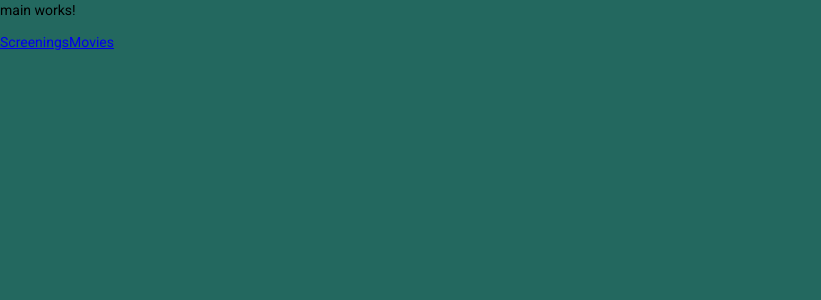
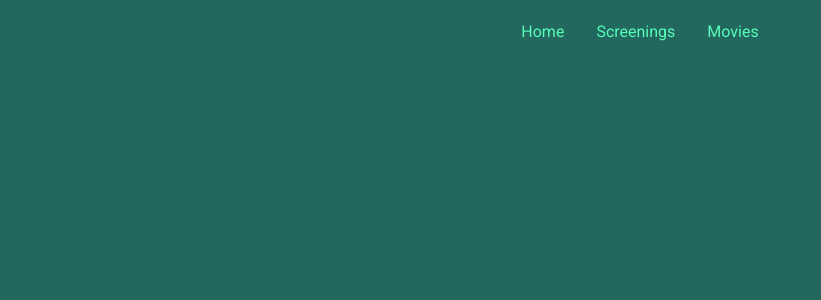
Before and after one commit to raczylos/cinema-angular, an Angular app: page / in a window 1280 px wide. Shown: the top 300 px of the page, without its empty margins (0-821 px from the left). Built offline with nearby package versions, Linux system fonts and the light colour scheme.

Commit message:
add sweet styles

```diff
--- a/src/app/app-routing.module.ts
+++ b/src/app/app-routing.module.ts
@@ -3,10 +3,8 @@ import { CommonModule } from '@angular/common';
 import { Routes, RouterModule } from '@angular/router';
 import { MoviesComponent } from './movies/movies.component';
 import { ScreeningsComponent } from './screenings/screenings.component';
-import { MainComponent } from './main/main.component';
 
 const routes: Routes = [
-    { path: '', component: MainComponent },
     { path: 'movies', component: MoviesComponent },
     { path: 'screenings', component: ScreeningsComponent }
 ];
--- a/src/app/app.component.html
+++ b/src/app/app.component.html
@@ -1 +1 @@
-<router-outlet></router-outlet>
+<app-main></app-main>
--- a/src/app/app.component.ts
+++ b/src/app/app.component.ts
@@ -1,4 +1,5 @@
 import { Component } from '@angular/core';
+import { MainComponent } from './main/main.component';
 
 @Component({
     selector: 'app-root',
--- a/src/app/main/main.component.css
+++ b/src/app/main/main.component.css
@@ -0,0 +1,18 @@
+mat-nav-list {
+    display: flex;
+    flex-direction: row;
+    justify-content: center;
+}
+.nav-list {
+    display: flex;
+    justify-content: center;
+    color: rgb(87, 252, 183);
+}
+
+.mat-list-base .mat-list-item, .mat-list-base .mat-list-option {
+    display: block;
+    height: 48px;
+    -webkit-tap-highlight-color: transparent;
+    width: auto;
+    padding: 0;
+}
--- a/src/app/main/main.component.html
+++ b/src/app/main/main.component.html
@@ -1,5 +1,7 @@
-<p>main works!</p>
+<mat-nav-list>
+   <a mat-list-item class="nav-list" routerLink="/">Home</a>
+   <a mat-list-item class="nav-list" routerLink="/screenings">Screenings</a>
+   <a mat-list-item class="nav-list" routerLink="/movies">Movies</a>
+</mat-nav-list>
 
-<a routerLink="/screenings">Screenings</a>
-<a routerLink="/movies">Movies</a>
 <router-outlet></router-outlet>
--- a/src/app/movies/movies.component.html
+++ b/src/app/movies/movies.component.html
@@ -1,4 +1,3 @@
-<p>movies works!</p>
 <mat-list>
     <mat-list-item *ngFor="let movie of movies">
         {{movie.title}}
```
Also changed, not shown: src/styles.css (line endings or trailing spaces).
